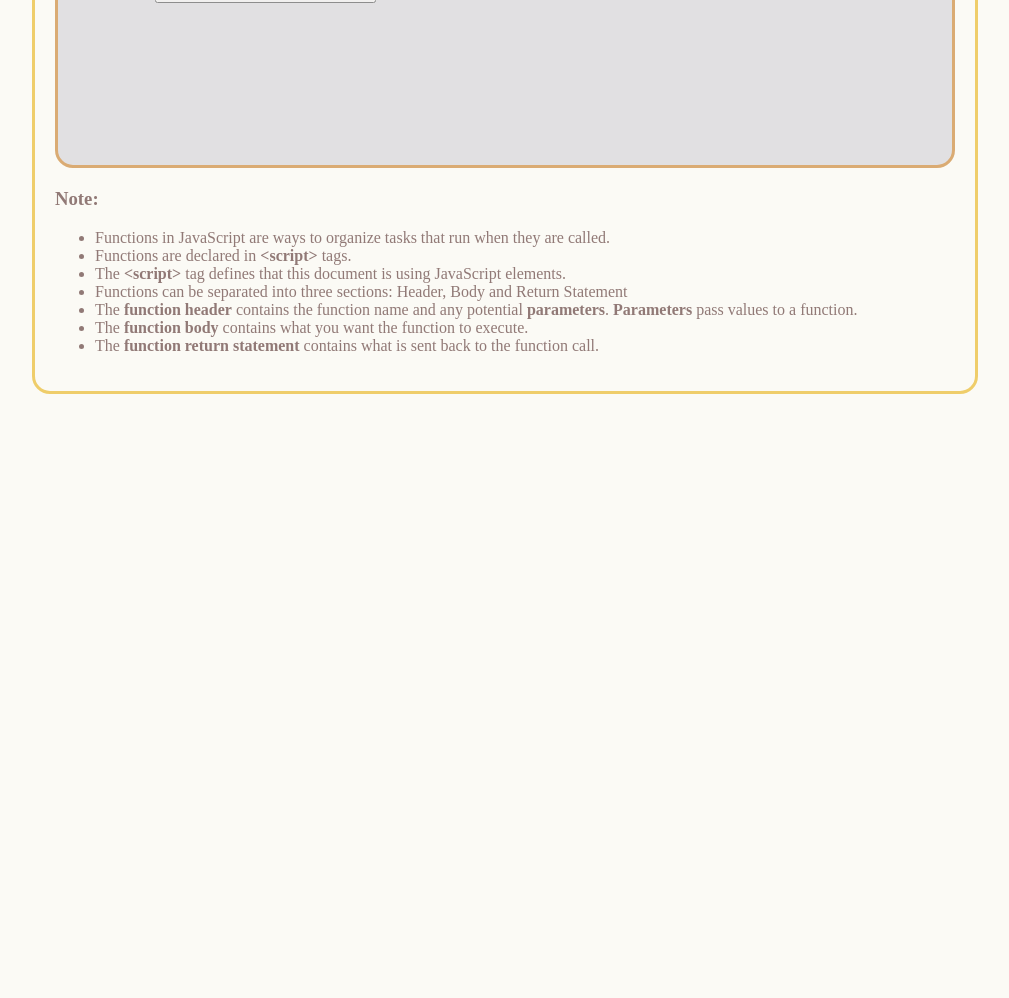
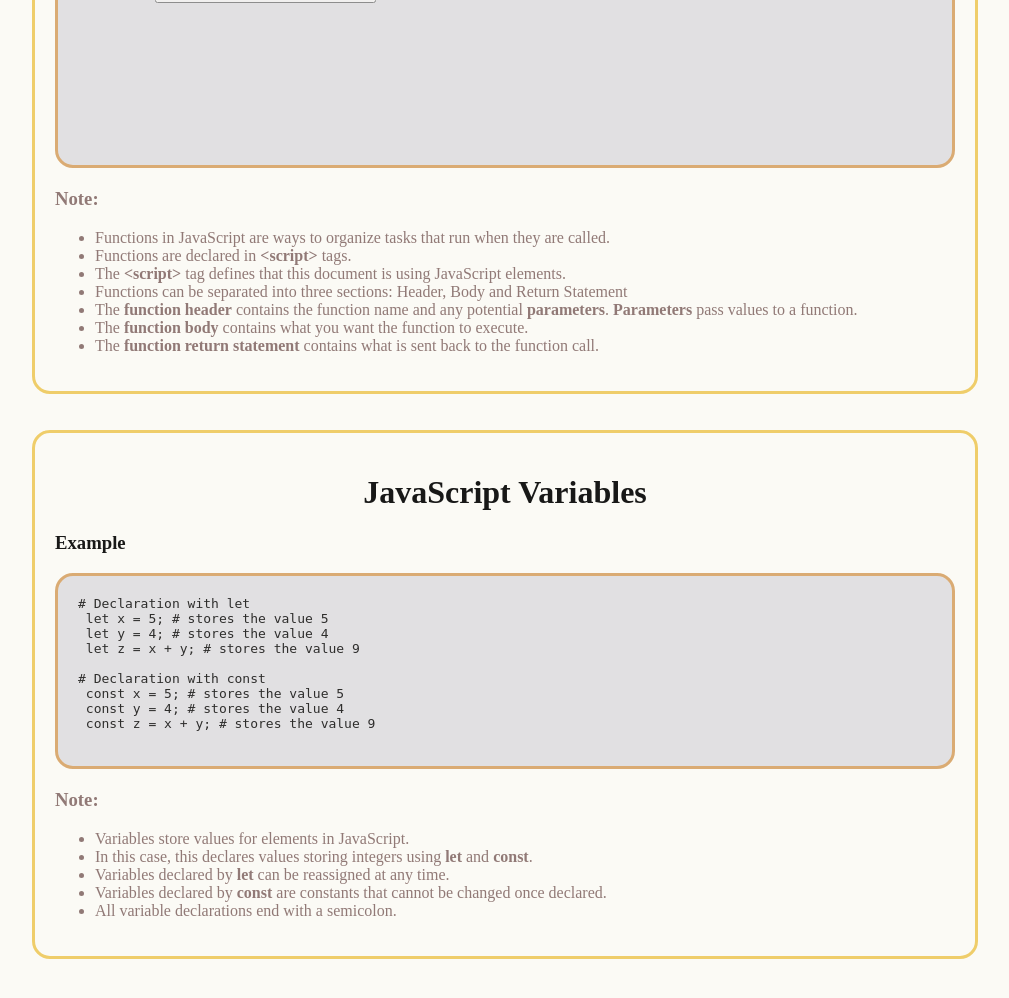
Before and after one commit to lyndent17-source/Let-sPassB20, a Flask app: template templates/javascript_review.html in a window 1280 px wide. Shown: the part 1602-2600 px from the top of the page, without its empty margins (135-1144 px from the left). Before the commit the page ends 1996 px from the top, so only its background shows below. Run offline with Flask 3, Linux system fonts and the light colour scheme; the template is opened without the code that fills it, so the values that code supplies are empty.

Commit message:
Update javascript_review.html

```diff
--- a/templates/javascript_review.html
+++ b/templates/javascript_review.html
@@ -71,7 +71,7 @@
 </div>
 
 <div class="section-box">
-<h1 style="color: black;">A Sample JavaScript Document</h1>
+<h1 style="color: black;">Sample JavaScript Document</h1>
 <h3>Example</h3>
 
 <div class="subsection-box">
@@ -161,5 +161,34 @@
       </ul>
 </div>
 
+<div class="section-box">
+<h1 style="color: black;">JavaScript Variables</h1>
+<h3>Example</h3>
+
+<div class="subsection-box">
+<pre>
+# Declaration with let
+ let x = 5; # stores the value 5
+ let y = 4; # stores the value 4
+ let z = x + y; # stores the value 9
+
+# Declaration with const
+ const x = 5; # stores the value 5
+ const y = 4; # stores the value 4
+ const z = x + y; # stores the value 9
+
+</pre>
+</div>
+<h3 style="color: #866C69;">Note:</h3>
+      <ul style="color: #866C69;">
+	<li>Variables store values for elements in JavaScript.</li>
+	<li>In this case, this declares values storing integers using <b>let</b> and <b>const</b>.</li>
+	<li>Variables declared by <b>let</b> can be reassigned at any time.</li>
+	<li>Variables declared by <b>const</b> are constants that cannot be changed once declared.</li>
+	<li>All variable declarations end with a semicolon.
+
+      </ul>
+</div>
+
 </body>
 </html>
```
